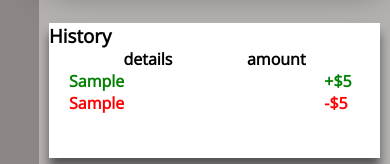
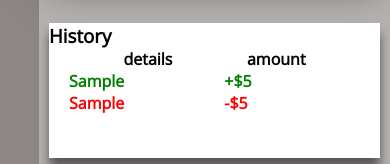
Before and after one commit to SuBOT11/expenses, a plain HTML site: page index.html in a window 390 px wide. Both pictures are taken after typing "Sample", "5", "Sample", "5" into the empty fields and a click on the button "add transactions". Shown: the part 337-501 px from the top of the page. Drawn offline with nearby package versions, Linux system fonts and the light colour scheme.

Commit message:
updated css

```diff
--- a/style.css
+++ b/style.css
@@ -122,4 +122,7 @@
     top: 10%;
     left: 10%;
   }
+  ul li span {
+  margin-left: 100px;
 }
+}
```
